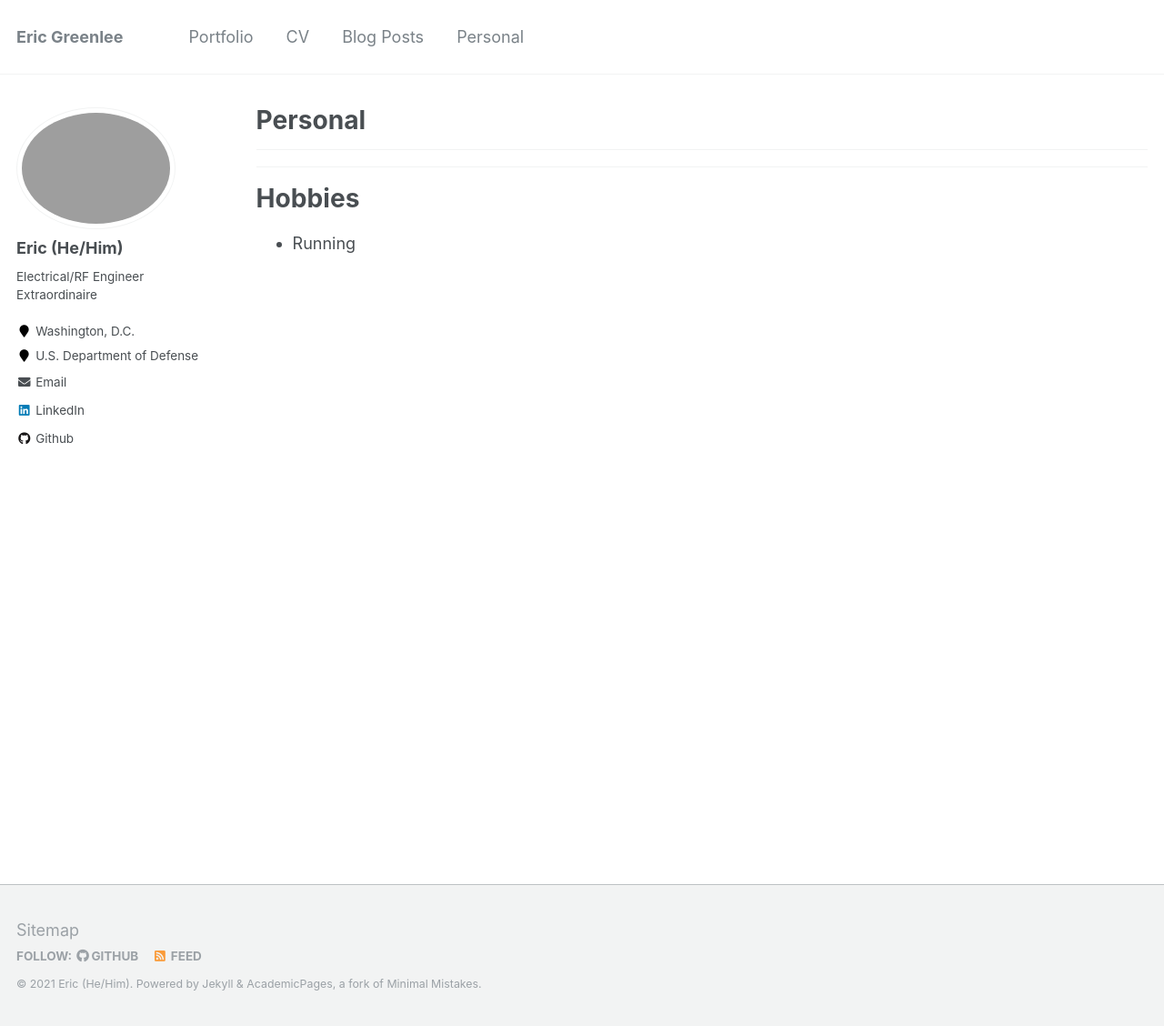
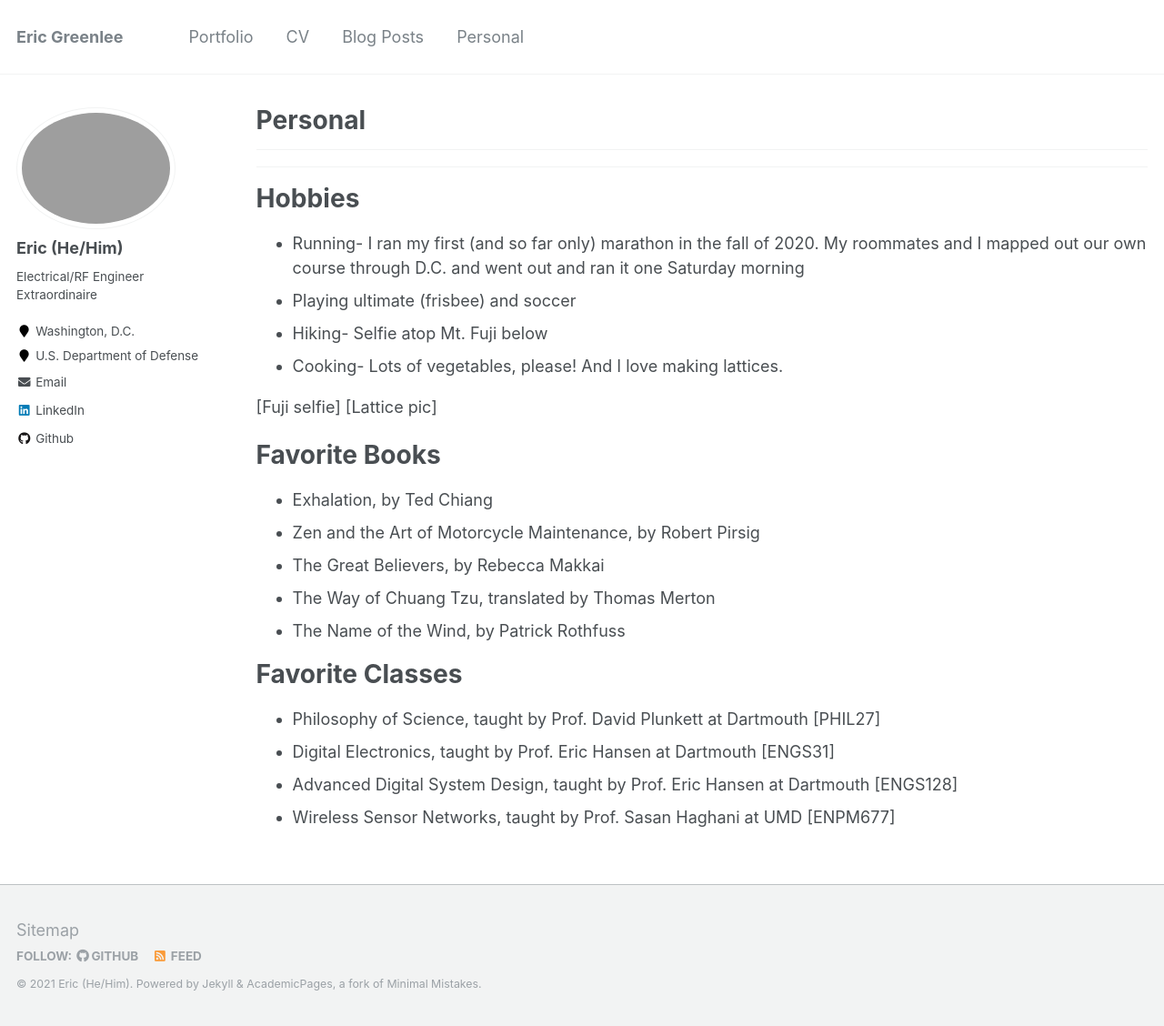
Before and after one commit to EricGreenlee/EricGreenlee.github.io, a Jekyll site: the page built from _pages/personal.md, in a window 1280 px wide and 1128 px high. Shown: the whole window at 91% size. Built offline with Jekyll 4.4.1, drawn with Linux system fonts in a browser that asks for light colours.

Commit message:
about me

```diff
--- a/_pages/personal.md
+++ b/_pages/personal.md
@@ -11,4 +11,25 @@ redirect_from:
 
 Hobbies
 ======
-* Running
+* Running- I ran my first (and so far only) marathon in the fall of 2020. My roommates and I mapped out our own course through D.C. and went out and ran it one Saturday morning
+* Playing ultimate (frisbee) and soccer
+* Hiking- Selfie atop Mt. Fuji below
+* Cooking- Lots of vegetables, please! And I love making lattices.
+
+[Fuji selfie]
+[Lattice pic]
+
+Favorite Books
+======
+* Exhalation, by Ted Chiang
+* Zen and the Art of Motorcycle Maintenance, by Robert Pirsig
+* The Great Believers, by Rebecca Makkai
+* The Way of Chuang Tzu, translated by Thomas Merton
+* The Name of the Wind, by Patrick Rothfuss
+
+Favorite Classes
+======
+* Philosophy of Science, taught by Prof. David Plunkett at Dartmouth [PHIL27]
+* Digital Electronics, taught by Prof. Eric Hansen at Dartmouth [ENGS31]
+* Advanced Digital System Design, taught by Prof. Eric Hansen at Dartmouth [ENGS128]
+* Wireless Sensor Networks, taught by Prof. Sasan Haghani at UMD [ENPM677]
```
Also changed, not shown: 1 other file.
